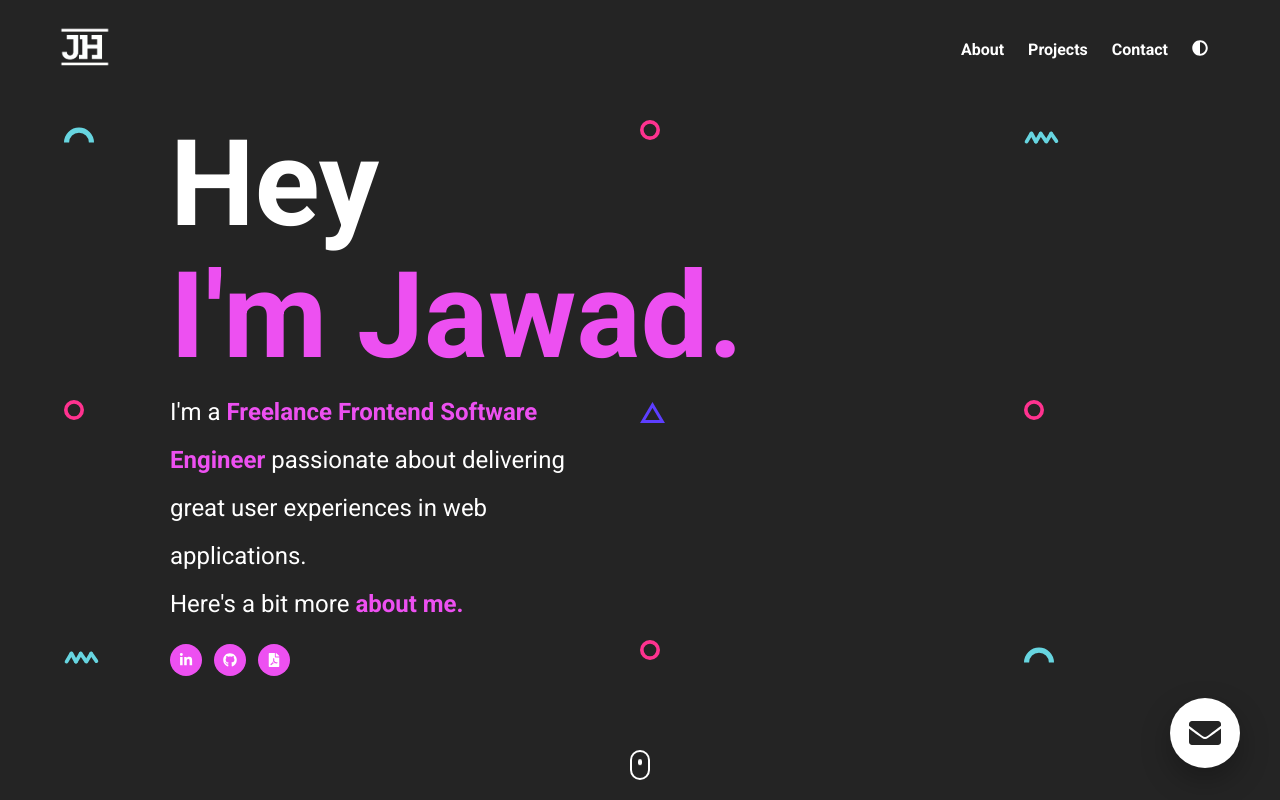
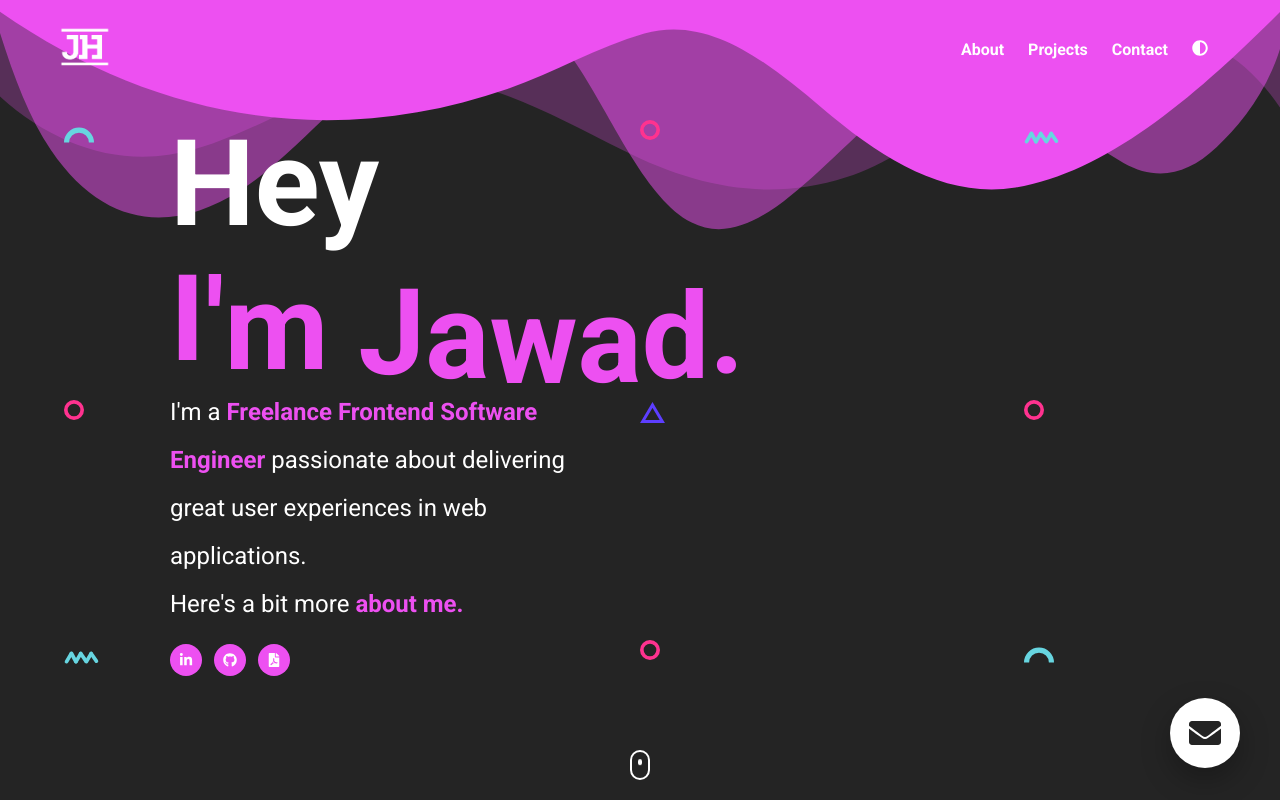
Before and after one commit to JawadH02/E-Portfolio-react, a React (Create React App) app: page / in a window 1280 px wide. Shown: the top 800 px of the page. Built offline with nearby package versions, Linux system fonts and the light colour scheme.

Commit message:
styling changes added wave

```diff
--- a/src/Pages/ProjectsPage.jsx
+++ b/src/Pages/ProjectsPage.jsx
@@ -33,7 +33,7 @@
         <div className="row">
           <div className="projects__header projects-page__header">
             <button
-              className="header__button header__btn--projects-page click"
+              className="header__button header__btn--projects-page"
               onClick={() => {
                 navigate("/");
                 window.scroll(0, 0);
--- a/src/components/Landing.jsx
+++ b/src/components/Landing.jsx
@@ -30,7 +30,18 @@
       >
         <div className="header__content">
           <h1 className="title">Hey</h1>
-          <h1 className="title blue">I'm Jawad.</h1>
+          <h1 className="title blue">
+          <span className="wave-anim">I</span>
+          <span className="wave-anim">'</span>
+          <span className="wave-anim">m</span>
+          &nbsp;
+          <span className="wave-anim">J</span>
+          <span className="wave-anim">a</span>
+          <span className="wave-anim">w</span>
+          <span className="wave-anim">a</span>
+          <span className="wave-anim">d</span>
+          <span className="wave-anim">.</span>
+          </h1>
           <p className="header__para">
             I'm a{" "}
             <strong className="blue">
--- a/src/components/Modal.jsx
+++ b/src/components/Modal.jsx
@@ -13,7 +13,8 @@
   const [loading, setLoading] = useState(false);
   const [success, setSuccess] = useState(false);
 
-  const contact = useCallback((event) => {
+  const contact = useCallback(
+    (event) => {
       event.preventDefault();
       setLoading(true);
       emailjs
@@ -34,7 +35,9 @@
             console.log(error.text);
           }
         );
-  }, [form]);
+    },
+    [form]
+  );
 
   return (
     <section id="modal__section">
@@ -61,7 +64,25 @@
         </button>
       </motion.span>
       <Link to="projects" className="scroll">
-        <div className="scroll__icon click"></div>
+        <motion.div
+          initial="hidden"
+          animate="visible"
+          variants={{
+            hidden: {
+              scale: 0.8,
+              opacity: 0,
+            },
+            visible: {
+              scale: 1,
+              opacity: 1,
+              x: 0,
+              transition: {
+                delay: 0.4,
+              },
+            },
+          }}
+          className="scroll__icon click"
+        ></motion.div>
       </Link>
       <div className="modal">
         <div className="modal__half modal__about">
--- a/src/components/Nav.jsx
+++ b/src/components/Nav.jsx
@@ -11,6 +11,29 @@
 
   return (
     <section id="nav__section">
+      <div class="custom-shape-divider-top-1648523795">
+        <svg
+          data-name="Layer 1"
+          xmlns="http://www.w3.org/2000/svg"
+          viewBox="0 0 1200 120"
+          preserveAspectRatio="none"
+        >
+          <path
+            d="M0,0V46.29c47.79,22.2,103.59,32.17,158,28,70.36-5.37,136.33-33.31,206.8-37.5C438.64,32.43,512.34,53.67,583,72.05c69.27,18,138.3,24.88,209.4,13.08,36.15-6,69.85-17.84,104.45-29.34C989.49,25,1113-14.29,1200,52.47V0Z"
+            opacity=".25"
+            class="shape-fill"
+          ></path>
+          <path
+            d="M0,0V15.81C13,36.92,27.64,56.86,47.69,72.05,99.41,111.27,165,111,224.58,91.58c31.15-10.15,60.09-26.07,89.67-39.8,40.92-19,84.73-46,130.83-49.67,36.26-2.85,70.9,9.42,98.6,31.56,31.77,25.39,62.32,62,103.63,73,40.44,10.79,81.35-6.69,119.13-24.28s75.16-39,116.92-43.05c59.73-5.85,113.28,22.88,168.9,38.84,30.2,8.66,59,6.17,87.09-7.5,22.43-10.89,48-26.93,60.65-49.24V0Z"
+            opacity=".5"
+            class="shape-fill"
+          ></path>
+          <path
+            d="M0,0V5.63C149.93,59,314.09,71.32,475.83,42.57c43-7.64,84.23-20.12,127.61-26.46,59-8.63,112.48,12.24,165.56,35.4C827.93,77.22,886,95.24,951.2,90c86.53-7,172.46-45.71,248.8-84.81V0Z"
+            class="shape-fill"
+          ></path>
+        </svg>
+      </div>
       <nav>
         <figure className="personal-logo__figure">
           <img id="personal-logo" src={personalLogo} alt="" draggable="false" />
--- a/src/components/Projects.jsx
+++ b/src/components/Projects.jsx
@@ -14,7 +14,7 @@
             </h1>
             {projects.length > 3 && (
               <button
-                className="header__button click"
+                className="header__button"
                 onClick={() => {
                   navigate("/projects");
                   window.scroll(0, 0);
--- a/src/index.css
+++ b/src/index.css
@@ -168,6 +168,10 @@
   background-color: #242424;
 }
 
+.dark-theme footer {
+  background: #242424;
+}
+
 .dark-theme #personal-logo {
   filter: invert(1);
 }
@@ -210,6 +214,56 @@
   max-width: 1000px;
   padding: 0 30px;
   z-index: 1;
+}
+
+.wave-anim {
+  display: inline-block;
+  animation: wave 6s linear infinite;
+}
+
+@keyframes wave {
+  0% {
+  }
+  50% {
+    transform: translateY(28px);
+  }
+  100% {
+  }
+}
+
+.wave-anim:nth-child(1) {
+  animation-delay: 500ms;
+}
+
+.wave-anim:nth-child(2) {
+  animation-delay: 1000ms;
+}
+
+.wave-anim:nth-child(3) {
+  animation-delay: 1500ms;
+}
+
+.wave-anim:nth-child(4) {
+  animation-delay: 2000ms;
+}
+
+.wave-anim:nth-child(5) {
+  animation-delay: 2500ms;
+}
+
+.wave-anim:nth-child(6) {
+  animation-delay: 3000ms;
+}
+
+.wave-anim:nth-child(7) {
+  animation-delay: 3500ms;
+}
+
+.wave-anim:nth-child(8) {
+  animation-delay: 4000ms;
+}
+.wave-anim:nth-child(9) {
+  animation-delay: 4500ms;
 }
 
 .header__para {
@@ -307,6 +361,27 @@
   margin: 0 auto;
   padding: 0 20px;
   height: 100px;
+  position: relative;
+}
+
+.custom-shape-divider-top-1648523795 {
+  position: absolute;
+  top: 0;
+  left: 0;
+  width: 100%;
+  overflow: hidden;
+  line-height: 0;
+}
+
+.custom-shape-divider-top-1648523795 svg {
+  position: relative;
+  display: block;
+  width: calc(100% + 1.3px);
+  height: 250px;
+}
+
+.custom-shape-divider-top-1648523795 .shape-fill {
+  fill: #ED50F1;
 }
 
 .logo--white {
```
Lines whose indentation alone changed are shown as unchanged.
